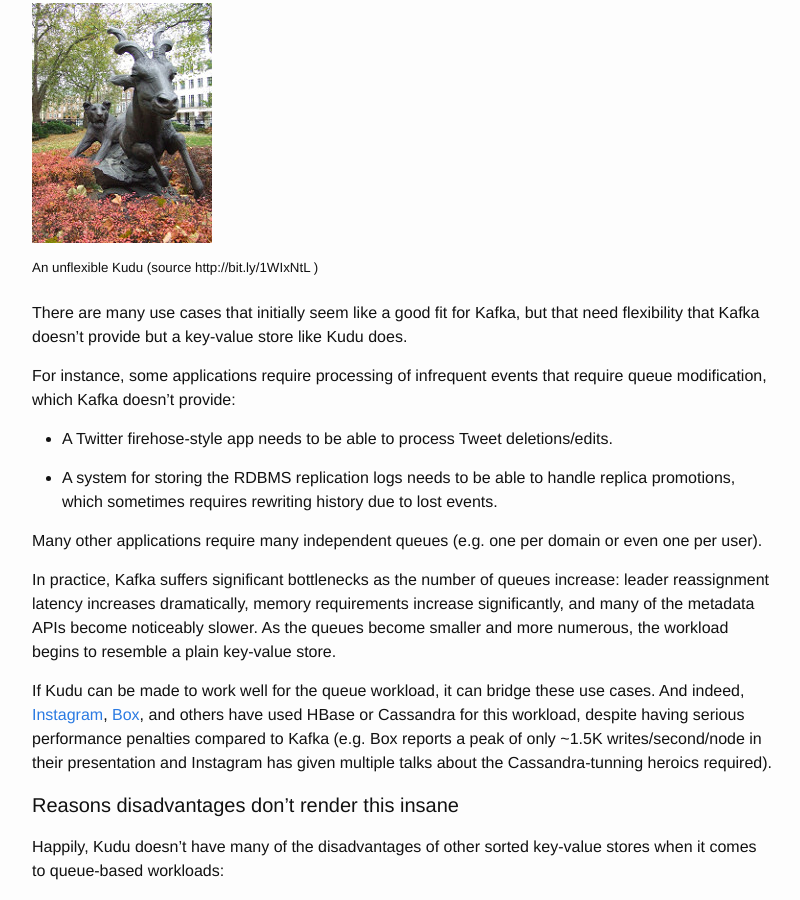
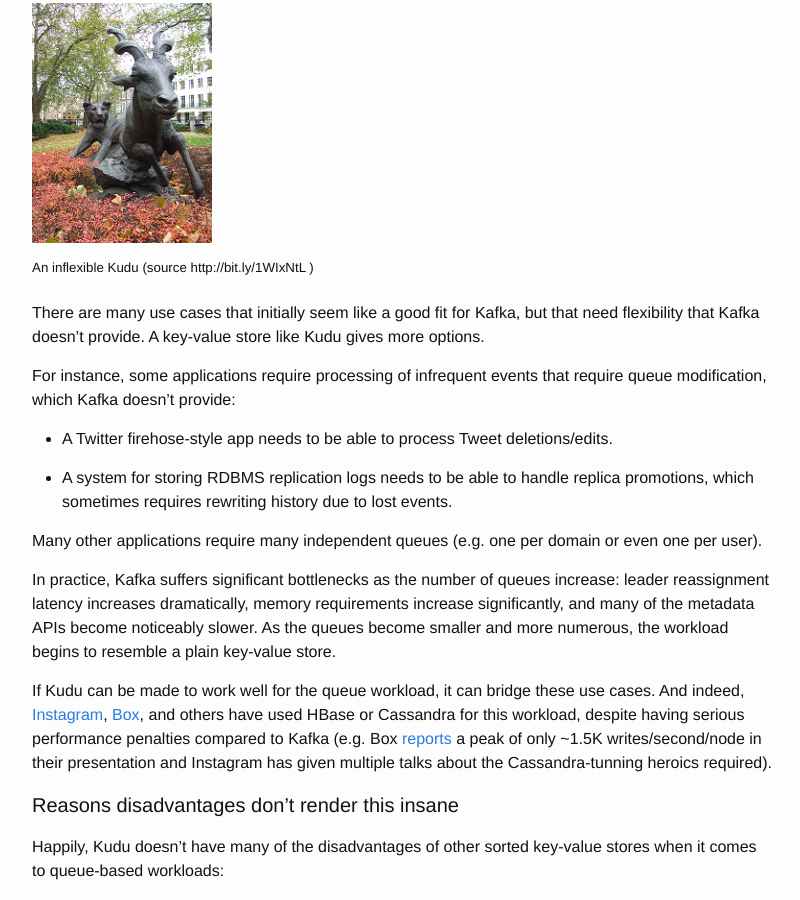
Before and after one commit to frew/frew.github.io, a Jekyll site: the page built from _posts/2016-01-24-kudu-as-a-more-flexible-kafka.markdown, in a window 1280 px wide and 900 px high, scrolled down 2032 px. Shown: the whole window, without its empty margins (238-1038 px from the left). Built offline with Jekyll 4.4.1, drawn with Linux system fonts in a browser that asks for light colours; comment, search, counter and statistics services are not loaded.

Commit message:
Edits to Kudu post

```diff
--- a/_posts/2016-01-24-kudu-as-a-more-flexible-kafka.markdown
+++ b/_posts/2016-01-24-kudu-as-a-more-flexible-kafka.markdown
@@ -38,23 +38,23 @@ Firstly, there are two advantages Kudu can provide as a queue compared to Kafka:
 Kafka has replication between brokers, but by default it's asynchronous. The system that it uses to ensure consistency is homegrown and suffers from the problems endemic to achieving consistency on top of an asynchronous replication system. If you're familiar with the different iterations of traditional RDBMS replication systems, the challenges will sound familiar. Comparatively, Kudu's replication is based on the Raft consensus algorithm, which guarantees that as long as you have enough nodes to form a quorum, you'll be able to satisfy reads and writes within a bounded amount of time and a guarantee of a consistent view of the data.
 
 #### Advantage 2: Flexibility
-![an unflexible Kudu (source http://bit.ly/1WIxNtL )](/img/kudu_statue.jpg)
+![an inflexible Kudu (source http://bit.ly/1WIxNtL )](/img/kudu_statue.jpg)
 
-<sup>An unflexible Kudu (source http://bit.ly/1WIxNtL )</sup>
+<sup>An inflexible Kudu (source http://bit.ly/1WIxNtL )</sup>
 
-There are many use cases that initially seem like a good fit for Kafka, but that need flexibility that Kafka doesn't provide but a key-value store like Kudu does.
+There are many use cases that initially seem like a good fit for Kafka, but that need flexibility that Kafka doesn't provide. A key-value store like Kudu gives more options.
 
 For instance, some applications require processing of infrequent events that require queue modification, which Kafka doesn't provide:
 
  * A Twitter firehose-style app needs to be able to process Tweet deletions/edits.
 
- * A system for storing the RDBMS replication logs needs to be able to handle replica promotions, which sometimes requires rewriting history due to lost events.
+ * A system for storing RDBMS replication logs needs to be able to handle replica promotions, which sometimes requires rewriting history due to lost events.
 
 Many other applications require many independent queues (e.g. one per domain or even one per user).
 
 In practice, Kafka suffers significant bottlenecks as the number of queues increase: leader reassignment latency increases dramatically, memory requirements increase significantly, and many of the metadata APIs become noticeably slower. As the queues become smaller and more numerous, the workload begins to resemble a plain key-value store.
 
-If Kudu can be made to work well for the queue workload, it can bridge these use cases. And indeed, [Instagram](http://www.slideshare.net/planetcassandra/cassandra-summit-2014-cassandra-at-instagram-2014), [Box](http://www.slideshare.net/HBaseCon/dev-session-5a), and others have used HBase or Cassandra for this workload, despite having serious performance penalties compared to Kafka (e.g. Box reports a peak of only ~1.5K writes/second/node in their presentation and Instagram has given multiple talks about the Cassandra-tunning heroics required).
+If Kudu can be made to work well for the queue workload, it can bridge these use cases. And indeed, [Instagram](http://www.slideshare.net/planetcassandra/cassandra-summit-2014-cassandra-at-instagram-2014), [Box](http://www.slideshare.net/HBaseCon/dev-session-5a), and others have used HBase or Cassandra for this workload, despite having serious performance penalties compared to Kafka (e.g. Box [reports](http://www.slideshare.net/HBaseCon/dev-session-5a) a peak of only ~1.5K writes/second/node in their presentation and Instagram has given multiple talks about the Cassandra-tunning heroics required).
 
 #### Reasons disadvantages don't render this insane
 
```
